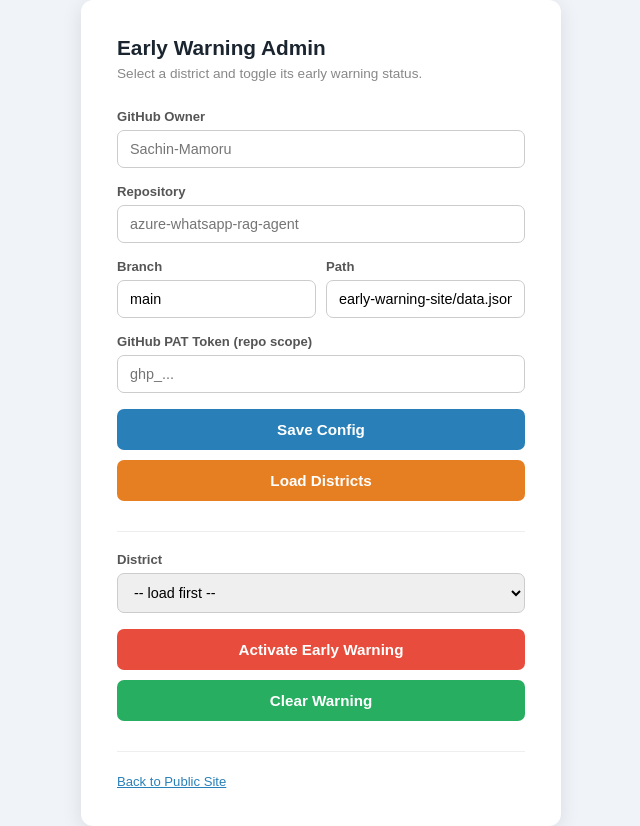
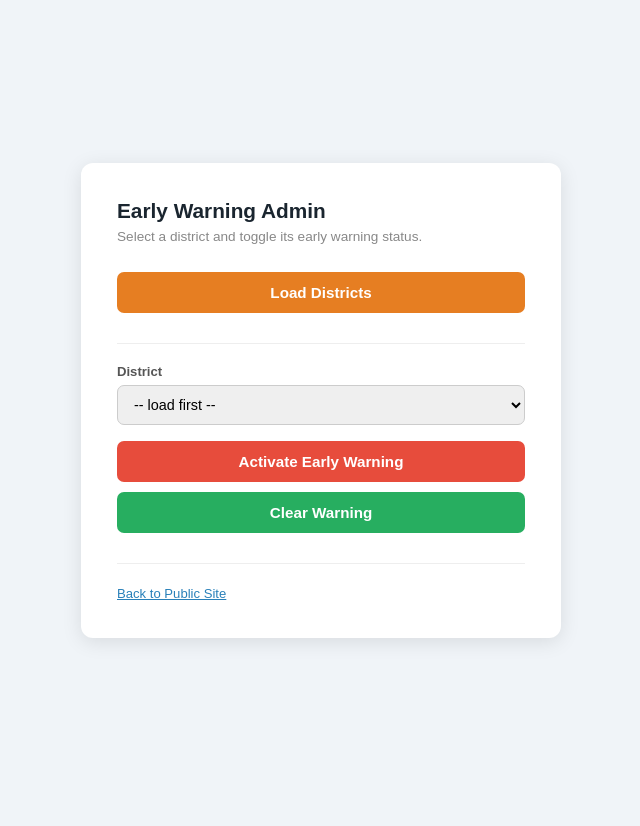
Before and after one commit to Sachin-Mamoru/azure-whatsapp-rag-agent, a plain HTML site: page early-warning-site/admin.html in a window 1280 px wide. Shown: the whole page, without its empty margins (319-959 px from the left). After the commit the page ends 800 px from the top, so only its background shows below. Drawn offline with Linux system fonts and the light colour scheme.

Commit message:
feat: inject ADMIN_PAT from GitHub secret at build time

```diff
--- a/early-warning-site/admin.html
+++ b/early-warning-site/admin.html
@@ -31,17 +31,6 @@
 <div class="card">
   <h1>Early Warning Admin</h1>
   <p>Select a district and toggle its early warning status.</p>
-  <label>GitHub Owner</label>
-  <input id="owner" placeholder="Sachin-Mamoru" />
-  <label>Repository</label>
-  <input id="repo" placeholder="azure-whatsapp-rag-agent" />
-  <div class="row">
-    <div><label>Branch</label><input id="branch" value="main" /></div>
-    <div><label>Path</label><input id="path" value="early-warning-site/data.json" /></div>
-  </div>
-  <label>GitHub PAT Token (repo scope)</label>
-  <input id="token" type="password" placeholder="ghp_..." />
-  <button class="btn btn-blue"   onclick="saveConfig()">Save Config</button>
   <button class="btn btn-orange" onclick="loadData()">Load Districts</button>
   <hr />
   <label>District</label>
@@ -53,36 +42,26 @@
   <a href="index.html">Back to Public Site</a>
 </div>
 <script>
-  const LS = {
-    s: (k, v) => localStorage.setItem(k, v),
-    g: (k, d = '') => localStorage.getItem(k) ?? d
-  };
   let data = null, sha = null;
 
-  function saveConfig() {
-    LS.s('o', document.getElementById('owner').value.trim());
-    LS.s('r', document.getElementById('repo').value.trim());
-    LS.s('b', document.getElementById('branch').value.trim() || 'main');
-    LS.s('p', document.getElementById('path').value.trim());
-    LS.s('t', document.getElementById('token').value.trim());
-    msg('Config saved!', false);
-  }
+  // Config is hard-coded — PAT injected by GitHub Actions from repo secret
+  const CFG = {
+    owner:  'Sachin-Mamoru',
+    repo:   'azure-whatsapp-rag-agent',
+    branch: 'main',
+    path:   'early-warning-site/data.json',
+    token:  '__ADMIN_PAT__'
+  };
 
-  function restoreConfig() {
-    document.getElementById('owner').value  = LS.g('o');
-    document.getElementById('repo').value   = LS.g('r');
-    document.getElementById('branch').value = LS.g('b', 'main');
-    document.getElementById('path').value   = LS.g('p', 'early-warning-site/data.json');
-    document.getElementById('token').value  = LS.g('t');
-  }
+  function restoreConfig() { /* no-op — config is hard-coded */ }
 
   function apiUrl() {
-    return `https://api.github.com/repos/${LS.g('o')}/${LS.g('r')}/contents/${LS.g('p')}`;
+    return `https://api.github.com/repos/${CFG.owner}/${CFG.repo}/contents/${CFG.path}`;
   }
 
   function hdrs() {
     return {
-      'Authorization': `Bearer ${LS.g('t')}`,
+      'Authorization': `Bearer ${CFG.token}`,
       'Accept': 'application/vnd.github.v3+json',
       'Content-Type': 'application/json'
     };
@@ -115,7 +94,7 @@
         method: 'PUT', headers: hdrs(),
         body: JSON.stringify({
           message: (active ? 'activate' : 'clear') + ' warning: ' + d,
-          content, sha, branch: LS.g('b', 'main')
+          content, sha, branch: CFG.branch
         })
       });
       if (!r.ok) { const e = await r.json(); throw new Error(e.message); }
```
Also changed, not shown: 1 other file.
